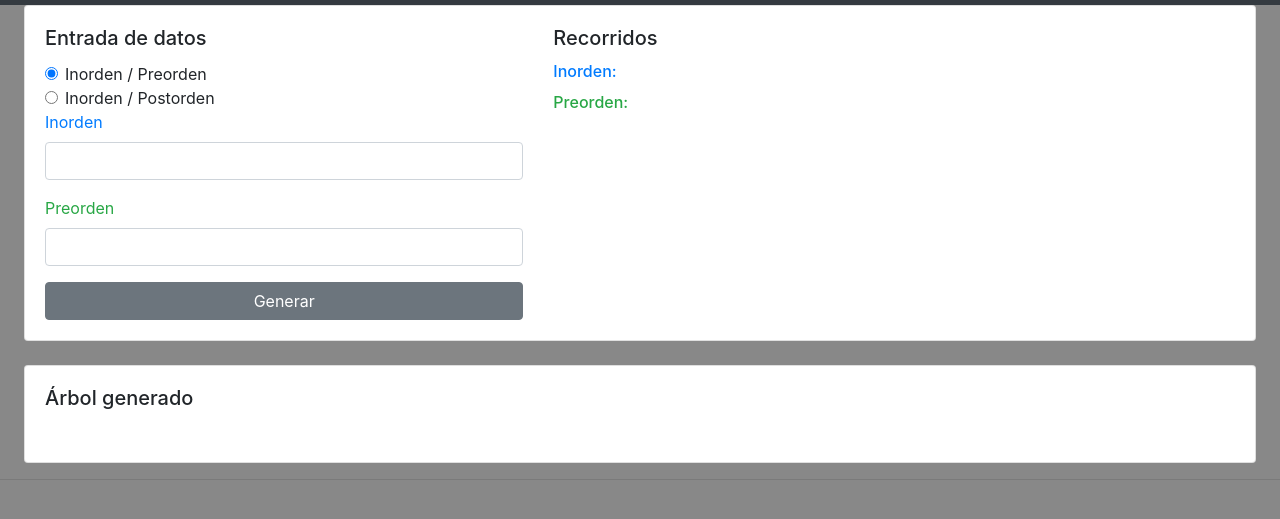
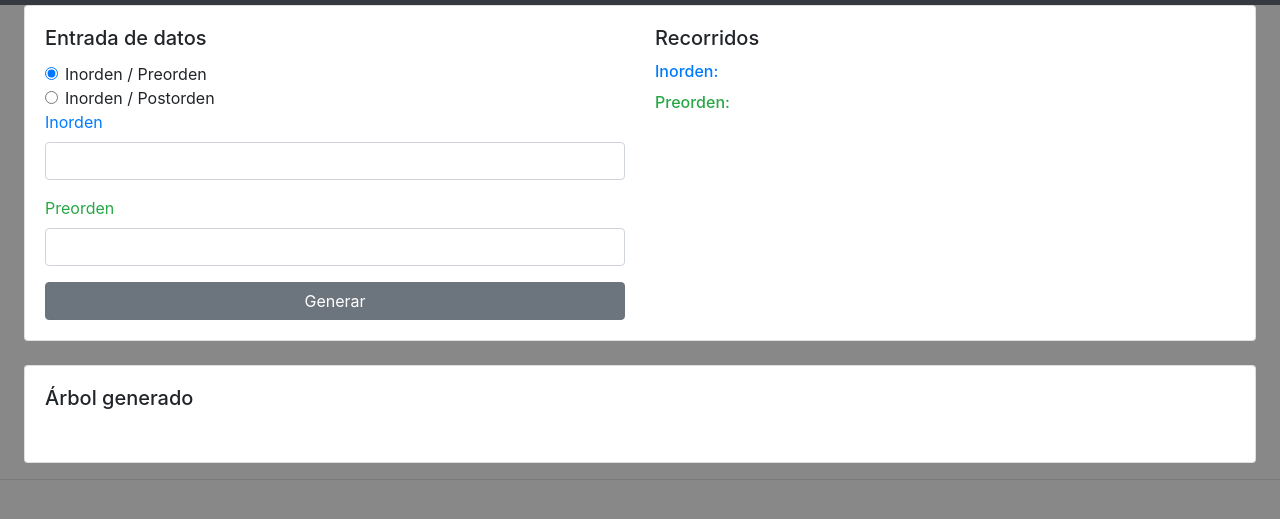
Before and after one commit to jagaleanov/CS1-BinaryTreeConstruction, a plain HTML site: page index.html in a window 1280 px wide. Shown: the part 43-562 px from the top of the page. Drawn offline with nearby package versions, Linux system fonts and the light colour scheme.

Commit message:
View commit

```diff
--- a/index.html
+++ b/index.html
@@ -20,7 +20,7 @@
                 <div class="card-body">
 
                     <div class="row">
-                        <div class="col-12 col-sm-12 col-md-5 col-lg-5 col-xl-5">
+                        <div class="col-12 col-sm-12 col-md-6 col-lg-6 col-xl-6">
                             <h5 class="card-title">Entrada de datos</h5>
 
                             <div class="form-check">
@@ -49,7 +49,7 @@
                             </div>
                             <input type="button" id="submitTree" class="btn btn-secondary btn-block" value="Generar" onclick="submitForm();">
                         </div>
-                        <div class="col-12 col-sm-12 col-md-7 col-lg-7 col-xl-7">
+                        <div class="col-12 col-sm-12 col-md-6 col-lg-6 col-xl-6">
                             <h5 class="card-title">Recorridos</h5>
                             <h6 class="card-title text-primary">Inorden: <span id="inOrderSpan"></span></h6>
                             <h6 id="preOrderTitle" class="card-title text-success">Preorden: <span id="preOrderSpan"></span></h6>
```
